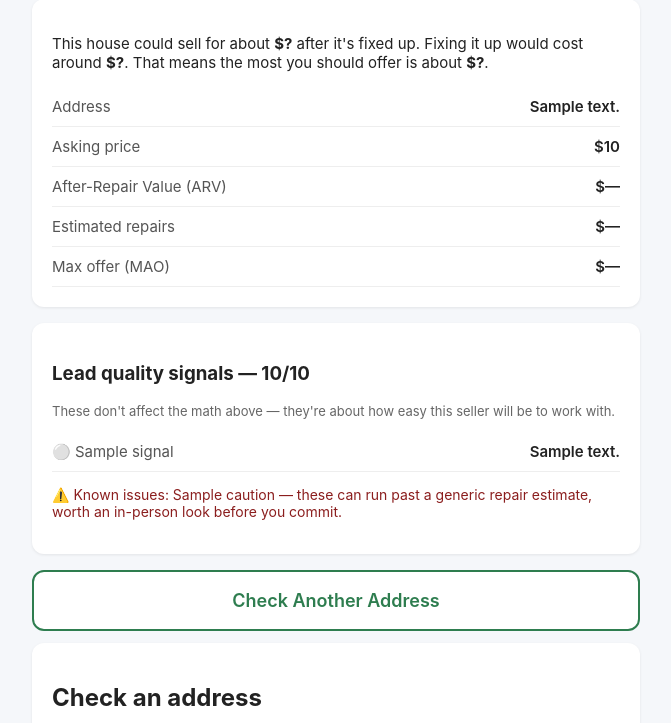
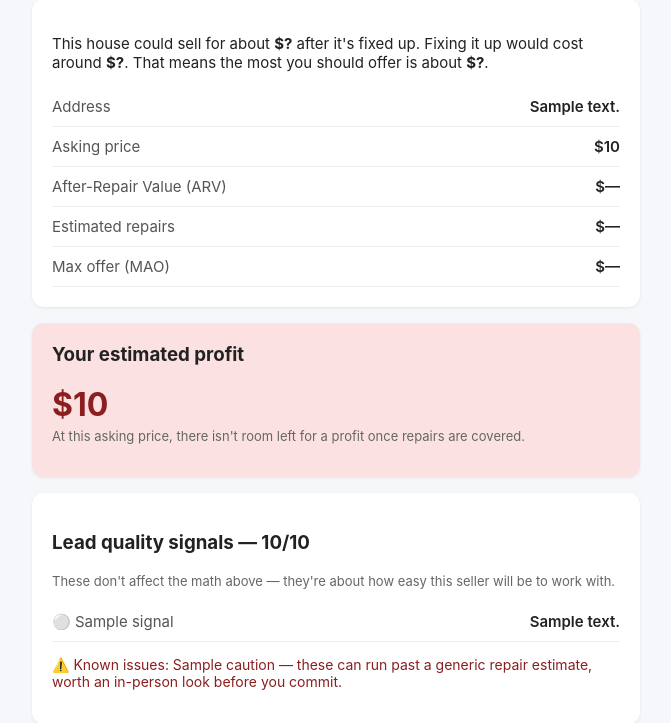
Before and after one commit to ceoace/Deal-finder, a Flask app: template templates/check.html in a window 1280 px wide. Shown: the part 216-939 px from the top of the page, without its empty margins (304-975 px from the left). Run offline with Flask 3, Linux system fonts and the light colour scheme; the template is opened without the code that fills it: most values are stand-ins (such as "Sample title", 1, 10 or a date in 2020).

Commit message:
Display estimated profit with conditional styling
Added conditional display for estimated profit with styling based on profit value.

```diff
--- a/templates/check.html
+++ b/templates/check.html
@@ -31,6 +31,22 @@
             <div class="stat-row"><span>Estimated repairs</span><span>${{ '{:,.0f}'.format(result.repairs) if result.repairs else '—' }}</span></div>
             <div class="stat-row"><span>Max offer (MAO)</span><span>${{ '{:,.0f}'.format(result.mao) if result.mao else '—' }}</span></div>
         </div>
+
+        {% if result.potential_profit is not none %}
+        <div class="card" style="background:{{ '#d7f0dd' if result.potential_profit >= 0 else '#fbe1e1' }};">
+            <h3 style="margin-top:0;">Your estimated profit</h3>
+            <p style="font-size:32px; font-weight:700; margin:4px 0; color:{{ '#1a4d2e' if result.potential_profit >= 0 else '#8b1e1e' }};">
+                ${{ '{:,.0f}'.format(result.potential_profit) }}
+            </p>
+            <p class="hint">
+                {% if result.potential_profit >= 0 %}
+                    If you get this property at the asking price and assign the contract to an end buyer at the top price they'd pay.
+                {% else %}
+                    At this asking price, there isn't room left for a profit once repairs are covered.
+                {% endif %}
+            </p>
+        </div>
+        {% endif %}
 
         <div class="card">
             <h3>Lead quality signals — {{ result.quality.score }}/{{ result.quality.max_score }}</h3>
```
